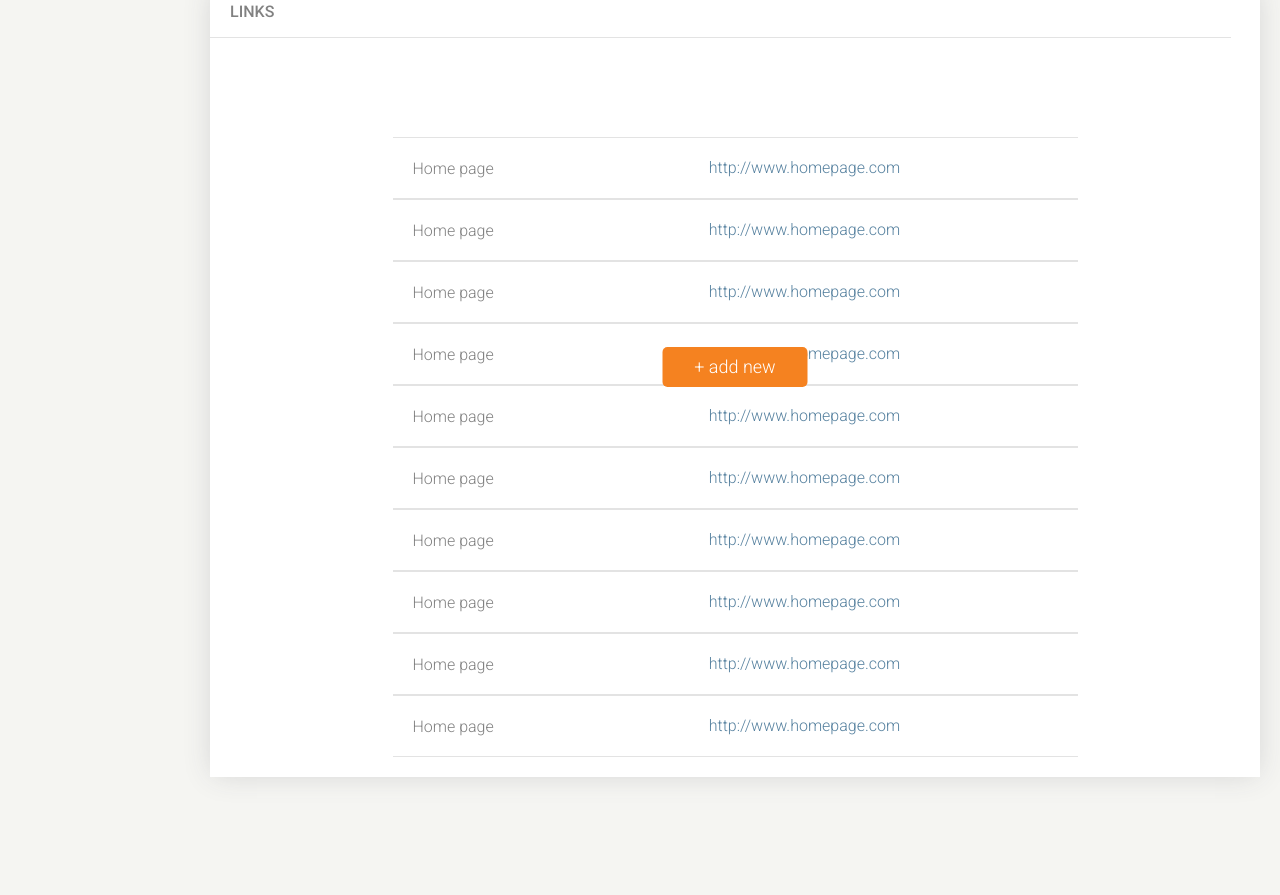
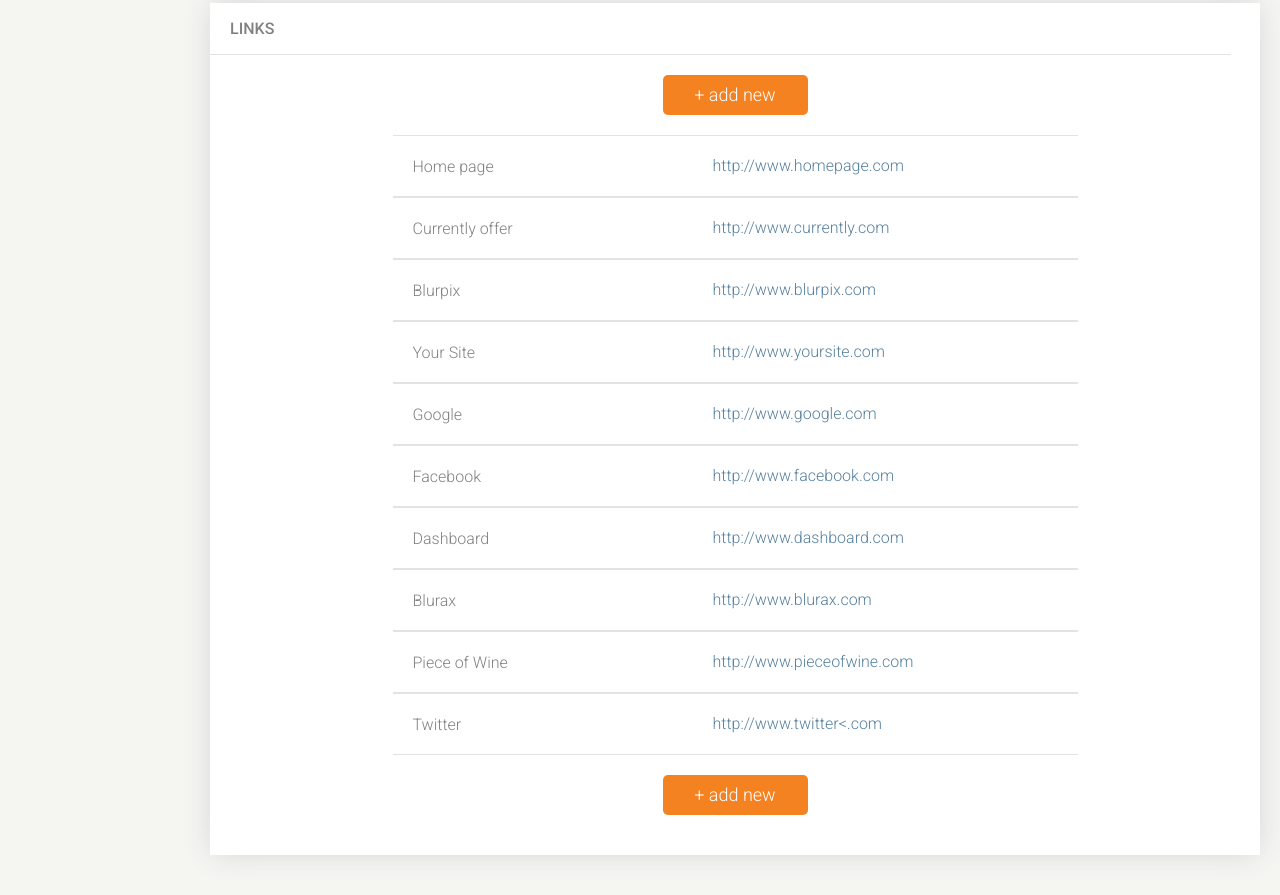
Before and after one commit to kamiljanusztc/Management-system, a plain HTML site: page src/index.html in a window 1280 px wide. Shown: the part 879-1774 px from the top of the page. Before the commit the page ends 1696 px from the top, so only its background shows below. Drawn offline with nearby package versions, Linux system fonts and the light colour scheme; files that its build step writes are made by us from their sources.

Commit message:
Add pages

```diff
--- a/src/index.html
+++ b/src/index.html
@@ -83,11 +83,11 @@
                 <img class="refresh-icon" src="images/icons/refresh.svg" alt="button refresh"/>
               </div>
             </div>
-            <span class="main__lines"></span>
           </div>
 
           <div class="main__diagram">
             <div class="main__row">
+              <span class="main__lines"></span>
               <div class="main__diagram-numbers main__border-bottom">
                 <h2 class="h2-title">Visit Signups</h2>
                 <h4 class="h4-title">124</h4>
@@ -147,66 +147,69 @@
                 </div>
                 <div class="main__border-top-bottom">
                   <tr>
-                    <td><h4 class="h4-title page-name">Home page</h4></td>
-                    <td><a href="#" class="h4-title main__url">http://www.homepage.com</a></td>
+                    <td><h4 class="h4-title page-name">Currently offer</h4></td>
+                    <td><a href="#" class="h4-title main__url">http://www.currently.com</a></td>
                     <td><img class="icon-link" src="images/icons/links.svg" alt="icon link"/><img class="icon-trash" src="images/icons/trash.svg" alt="icon trash"/></td>
                   </tr>
                 </div>
                 <div class="main__border-top-bottom">
                   <tr>
-                    <td><h4 class="h4-title page-name">Home page</h4></td>
-                    <td><a href="#" class="h4-title main__url">http://www.homepage.com</a></td>
+                    <td><h4 class="h4-title page-name">Blurpix</h4></td>
+                    <td><a href="#" class="h4-title main__url">http://www.blurpix.com</a></td>
                     <td><img class="icon-link" src="images/icons/links.svg" alt="icon link"/><img class="icon-trash" src="images/icons/trash.svg" alt="icon trash"/></td>
                   </tr>
                 </div>
                 <div class="main__border-top-bottom">
                   <tr>
-                    <td><h4 class="h4-title page-name">Home page</h4></td>
-                    <td><a href="#" class="h4-title main__url">http://www.homepage.com</a></td>
+                    <td><h4 class="h4-title page-name">Your Site</h4></td>
+                    <td><a href="#" class="h4-title main__url">http://www.yoursite.com</a></td>
                     <td><img class="icon-link" src="images/icons/links.svg" alt="icon link"/><img class="icon-trash" src="images/icons/trash.svg" alt="icon trash"/></td>
                   </tr>
                 </div>
                 <div class="main__border-top-bottom">
                   <tr>
-                    <td><h4 class="h4-title page-name">Home page</h4></td>
-                    <td><a href="#" class="h4-title main__url">http://www.homepage.com</a></td>
+                    <td><h4 class="h4-title page-name">Google</h4></td>
+                    <td><a href="#" class="h4-title main__url">http://www.google.com</a></td>
                     <td><img class="icon-link" src="images/icons/links.svg" alt="icon link"/><img class="icon-trash" src="images/icons/trash.svg" alt="icon trash"/></td>
                   </tr>
                 </div>
                 <div class="main__border-top-bottom">
                   <tr>
-                    <td><h4 class="h4-title page-name">Home page</h4></td>
-                    <td><a href="#" class="h4-title main__url">http://www.homepage.com</a></td>
+                    <td><h4 class="h4-title page-name">Facebook</h4></td>
+                    <td><a href="#" class="h4-title main__url">http://www.facebook.com</a></td>
                     <td><img class="icon-link" src="images/icons/links.svg" alt="icon link"/><img class="icon-trash" src="images/icons/trash.svg" alt="icon trash"/></td>
                   </tr>
                 </div>
                 <div class="main__border-top-bottom">
                   <tr>
-                    <td><h4 class="h4-title page-name">Home page</h4></td>
-                    <td><a href="#" class="h4-title main__url">http://www.homepage.com</a></td>
+                    <td><h4 class="h4-title page-name">Dashboard</h4></td>
+                    <td><a href="#" class="h4-title main__url">http://www.dashboard.com</a></td>
                     <td><img class="icon-link" src="images/icons/links.svg" alt="icon link"/><img class="icon-trash" src="images/icons/trash.svg" alt="icon trash"/></td>
                   </tr>
                 </div>
                 <div class="main__border-top-bottom">
                   <tr>
-                    <td><h4 class="h4-title page-name">Home page</h4></td>
-                    <td><a href="#" class="h4-title main__url">http://www.homepage.com</a></td>
+                    <td><h4 class="h4-title page-name">Blurax</h4></td>
+                    <td><a href="#" class="h4-title main__url">http://www.blurax.com</a></td>
                     <td><img class="icon-link" src="images/icons/links.svg" alt="icon link"/><img class="icon-trash" src="images/icons/trash.svg" alt="icon trash"/></td>
                   </tr>
                 </div>
                 <div class="main__border-top-bottom">
                   <tr>
-                    <td><h4 class="h4-title page-name">Home page</h4></td>
-                    <td><a href="#" class="h4-title main__url">http://www.homepage.com</a></td>
+                    <td><h4 class="h4-title page-name">Piece of Wine</h4></td>
+                    <td><a href="#" class="h4-title main__url">http://www.pieceofwine.com</a></td>
                     <td><img class="icon-link" src="images/icons/links.svg" alt="icon link"/><img class="icon-trash" src="images/icons/trash.svg" alt="icon trash"/></td>
                   </tr>
                 </div>
                 <div class="main__border-top-bottom">
                   <tr>
-                    <td><h4 class="h4-title page-name">Home page</h4></td>
-                    <td><a href="#" class="h4-title main__url">http://www.homepage.com</a></td>
+                    <td><h4 class="h4-title page-name">Twitter</h4></td>
+                    <td><a href="#" class="h4-title main__url">http://www.twitter<.com</a></td>
                     <td><img class="icon-link" src="images/icons/links.svg" alt="icon link"/><img class="icon-trash" src="images/icons/trash.svg" alt="icon trash"/></td>
                   </tr>
+                </div>
+                <div class="btn-main">
+                  <h4 class="h4-title">+ add new</h4>
                 </div>
 
 
--- a/src/sass/components/_elements.scss
+++ b/src/sass/components/_elements.scss
@@ -1,7 +1,7 @@
 /* Bottom lines */
 .main__lines {
   display: block;
-  position: absolute;
+  // position: relative;
   background: #e3e3e3;
   width: 1021px;
   margin-left: -20px;
--- a/src/sass/sections/_main.scss
+++ b/src/sass/sections/_main.scss
@@ -65,6 +65,11 @@
     flex-wrap: wrap;
     justify-content: center;
 
+    .main__lines {
+      margin-bottom: 20px;
+      margin-top: -30px;
+    }
+
     .main__border-bottom {
       padding-bottom: 5px;
     }
@@ -126,16 +131,10 @@
 /* Links */
 
 .main__links-section {
-  position: relative;
-
   .btn-main {
     width: 125px;
     height: 40px;
-    margin: -30px 0 0 0;
-    position: absolute;
-    top: 50%;
-    left: 50%;
-    transform: translate(-50%, -50%);
+    margin: 20px auto;
 
     .h4-title {
       font-size: 18px;
@@ -154,7 +153,7 @@
   }
 
   .links-wrapper {
-    padding-top: 100px;
+    // padding-top: 100px;
   }
 
   .main__border-top-bottom {
@@ -180,12 +179,14 @@
   .main__url {
     color: #56819f;
     line-height: 60px;
-    margin-left: 215px;
+    margin-left: 320px;
     text-decoration: none;
+    position: absolute;
   }
 
   .page-name {
     margin-left: 20px;
+    position: absolute;
   }
 
   .icons-links {
@@ -195,7 +196,7 @@
   .icon-link {
     filter: $filter-orange;
     width: 20px;
-    margin-left: 100px;
+    margin-left: 605px;
     opacity: 0;
   }
 
--- a/src/sass/sections/_sidebar.scss
+++ b/src/sass/sections/_sidebar.scss
@@ -5,7 +5,7 @@
   height: 100%;
   position: fixed;
   left: 0;
-  z-index: 1;
+  z-index: 2;
 
   .sidebar__nav {
     display: inline-flex;
--- a/src/sass/sections/_topbar.scss
+++ b/src/sass/sections/_topbar.scss
@@ -3,6 +3,7 @@
   right: 0;
   background-color: $background-color;
   width: 100%;
+  z-index: 1;
 
   .topbar {
     background-color: $background-color;
```
Also changed, not shown: src/sass/pages/_banners.scss (added), src/sass/pages/_details.scss (added), src/sass/pages/_links.scss (added), src/sass/pages/_payout.scss (added), src/sass/pages/_personal_data.scss (added).
